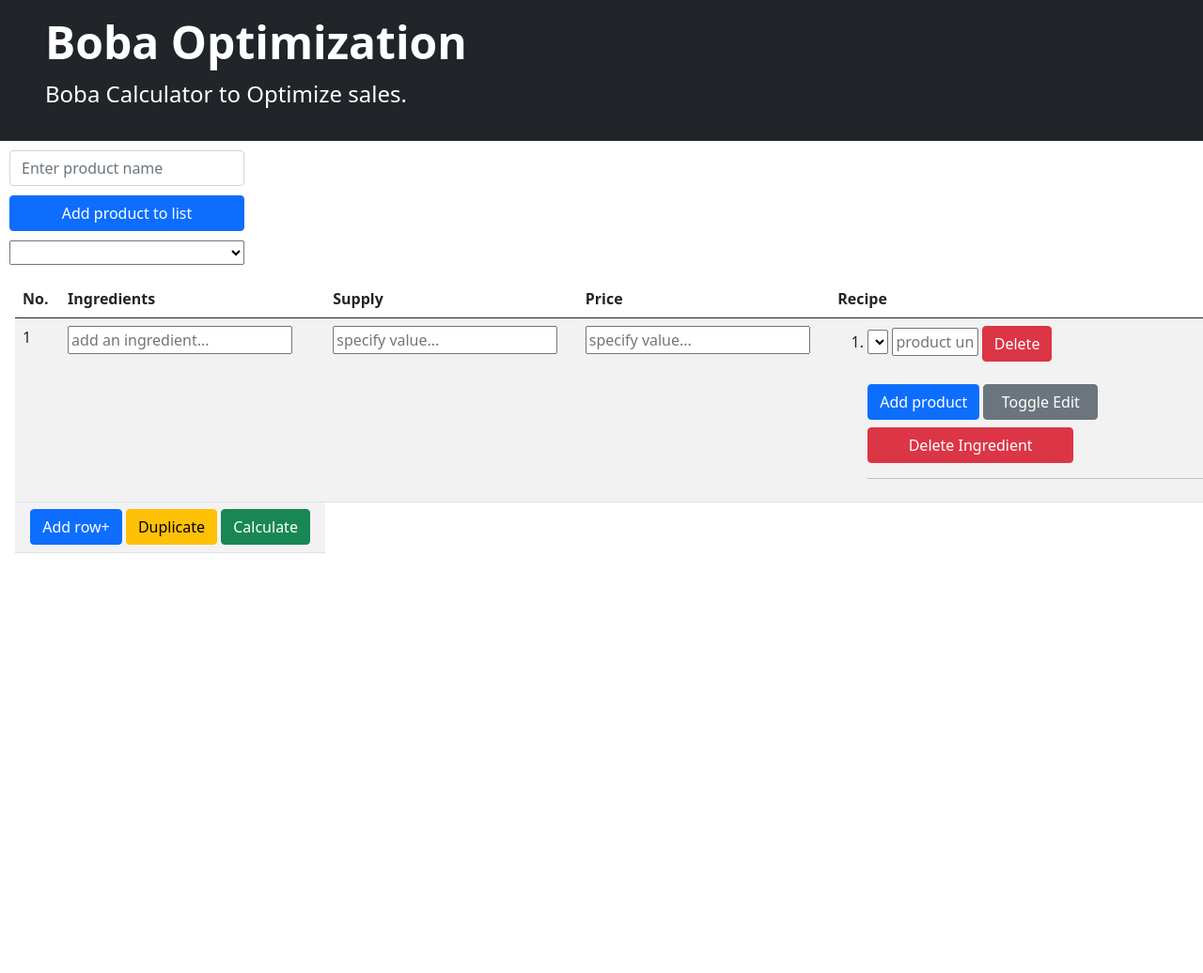
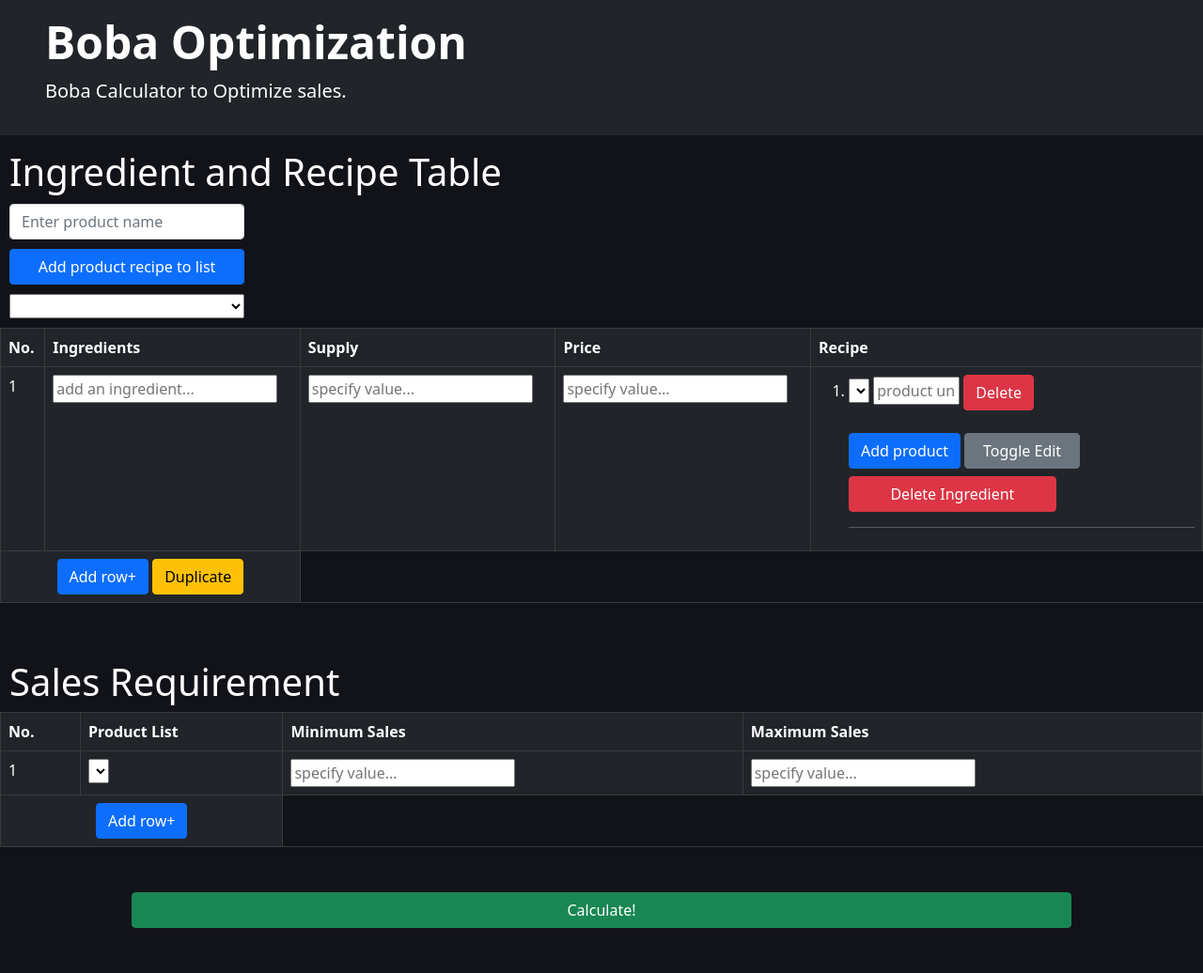
Before and after one commit to AbrahamWG/data_pass, a Flask app: page / in a window 1280 px wide. Shown: the whole page at 94% size. Before the commit the page ends 589 px from the top, so only its background shows below. Run offline with Flask 2, Linux system fonts and the light colour scheme; lists and menus that the app fills with data are empty.

Commit message:
update score requirement

```diff
--- a/app.py
+++ b/app.py
@@ -1,3 +1,7 @@
+import numpy as np
+import pandas as pd
+from scipy.optimize import linprog
+from pandas.io.stata import StataMissingValue
 from flask import Flask, render_template, request
 
 app = Flask(__name__, template_folder='template')
@@ -8,10 +12,31 @@ def index():
 
 @app.route('/', methods=['POST'])
 def get_value():
+    #ambil data ingredient, unit cost dan supply
+    #Pi = unit cost -> total price dibagi supply yang ada, Ai = total supply
+    data_inventory = {
+        'Bahan': request.form.getlist['ingredient[]'],
+        'Ai': request.form.getlist['supply[]'],
+        'Pi': request.form.getlist['price[] // supply[]']
+        }
 
-    print('listnya', request.form.getlist('ingredient[]'))
-    print('value pertamanya', request.form.getlist('ingredient[]'))
-    return render_template('pass.html')
+    #assign tiap option value dari product recipe list pada satu variable
+    data_recipe = {
+
+    }
+
+    #assign tiap product pada score min dan max nya masing-masing
+    data_score_requirement = {
+        'Minimum' : request.form.getlist['minimum[]'],
+        'Maximum' : request.form.getlist['maximum[]'],
+    }
+
+
+
+
+
+
+    return '''<h1>The data value is: {}</h1>'''.format(data_inventory)
 
 if __name__ == "__main__":
     app.run()
--- a/static/main.js
+++ b/static/main.js
@@ -3,8 +3,11 @@ const addButton = document.getElementById('add-button');
 const duplicate = document.getElementById('dup-button');
 const addProductToListButton = document.getElementById('add-product-to-list-button');
 const dataTable = document.getElementById('data-table');
+const scoreRows = document.getElementsByClassName('score-rows');
+const addButtonScore = document.getElementById('add-button-score');
 
 let currentRows = 2;
+let currentRowsScore =2;
 const productNames = [];
 
 function toggleInputDisabled(){
@@ -217,6 +220,39 @@ Array.from(deleteIngredientButtons).forEach(button => {
   button.onclick = deleteIngredientRow;
 })
 
+addButtonScore.onclick = function(){
+  const template = `
+  <tr id='ingredient-score-${currentRowsScore}'>
+    <td>${currentRowsScore}</td>
+    <td>
+      <select name='ingredientProductName[ingredient-1]'>
+
+      </select>
+    </td>
+    <td>
+        <input type='number' name='minimum[]' placeholder='specify value...'/>
+    </td>
+    <td>
+        <input type='number' name='maximum[]'' placeholder='specify value...'/>
+    </td>
+  </tr>
+
+  <tr id='empty-row-score'></tr>
+  `;
+  currentRowsScore += 1;
+  const currentEmptyRowScore = document.getElementById('empty-row-score');
+  currentEmptyRowScore.outerHTML = template;
+
+  const mySelect = this.parentElement.parentElement.previousElementSibling.previousElementSibling.querySelector('select');
+  for(var i  =0 ; i<  productNames.length; i++){
+    const currentOption = document.createElement('option');
+    currentOption.value = productNames[i];
+    currentOption.textContent = productNames[i];
+    mySelect.appendChild(currentOption);
+  }
+
+}
+
 
 
 // ========= SEND DATA TO PYTHON ============
--- a/template/index.html
+++ b/template/index.html
@@ -8,6 +8,11 @@
         <link href="https://cdn.jsdelivr.net/npm/bootstrap@5.0.2/dist/css/bootstrap.min.css" rel="stylesheet" integrity="sha384-EVSTQN3/azprG1Anm3QDgpJLIm9Nao0Yz1ztcQTwFspd3yD65VohhpuuCOmLASjC" crossorigin="anonymous">
     </head>
     <body>
+        <style>
+            body {
+                background-color: rgba(18, 19, 25, 1);
+            }
+        </style>
         <!-- <form name="passdata" action="." method="POST">
             <label>Ingredients</label>
             <input type="text" name="Ingredients">
@@ -19,18 +24,21 @@
         </form> -->
         <div class="container-fluid py-3 px-5 bg-dark text-white">
             <h1 class="display-5 fw-bold">Boba Optimization</h1>
-            <p class="col-md-8 fs-4">Boba Calculator to Optimize sales.</p>
+            <p class="col-md-8 fs-5">Boba Calculator to Optimize sales.</p>
         </div>
         <div style='padding-left: 10px'>
+            <h1 class="col-md-8 fs-bold text-lg-start" style="color:white; margin-top: 15px;">Ingredient and Recipe Table</h1>
             <input type='text' id='product-name' placeholder='Enter product name' class='form-control' style='width: 250px; margin-top: 10px'/>
-            <button type="button" id='add-product-to-list-button' class="btn btn-primary" style='width: 250px; margin-top: 10px'>Add product to list</button>
-            <select style='display: block; width: 250px; margin-top: 10px'>
+            <button type="button"  id='add-product-to-list-button' class="btn btn-primary" style='width: 250px; margin-top: 10px'>Add product recipe to list</button>
+
+            <select style='display: block; width: 250px; margin-top: 10px; margin-bottom: 10px;'>
                 <option value="" disabled></option>
             </select>
         </div>
 
         <form id='data-table'>
-            <table class="table table-striped m-3">
+
+            <table class="table table-bordered table-dark">
                 <thead>
                     <tr>
                         <th>No.</th>
@@ -38,7 +46,6 @@
                         <th>Supply</th>
                         <th>Price</th>
                         <th>Recipe</th>
-
                     </tr>
                 </thead>
                 <tbody>
@@ -61,7 +68,7 @@
                                         <select name='ingredientProductName[ingredient-1]'>
 
                                         </select>
-                                        <input class='col-sm-3' type='text' name='ingredient1ProductUnit[ingredient-1]' placeholder='product unit...'/>
+                                        <input class='col-sm-3' type='text' name='ingredientProductUnit[ingredient-1]' placeholder='product unit...'/>
                                         <button type='button' class='btn btn-danger btn-delete-product'>Delete</button>
                                     </li>
                                     <div id='empty-recipe-row'></div>
@@ -82,12 +89,51 @@
                         <td colspan="2" class='text-center'>
                             <button id='add-button' type="button" class="btn btn-primary">Add row+</button>
                             <button id='dup-button' type="button" class="btn btn-warning">Duplicate</button>
-                            <button id='cal-button' type="submit" class="btn btn-success">Calculate</button>
-
                         </td>
                     </tr>
                 </tbody>
             </table>
+            <table class="table table-bordered table-dark">
+                <h1 class="col-md-8 fs-bold" style="color:white; margin-top: 60px; padding-left: 10px;">Sales Requirement</h1>
+                <thead>
+                    <tr>
+                        <th>No.</th>
+                        <th>Product List</th>
+                        <th>Minimum Sales</th>
+                        <th>Maximum Sales</th>
+                    </tr>
+                </thead>
+                <tbody>
+                    <div class="score_rows">
+                        <tr id='ingredient-score-1'>
+                            <td id='row-1-score'>1</td>
+                            <td>
+                                <select name='ingredientProductName[ingredient-1]'>
+
+                                </select>
+                            </td>
+                            <td>
+                                <input type='number' name='minimum[]' placeholder='specify value...'/>
+                            </td>
+                            <td>
+                                <input type='number' name='maximum[]'' placeholder='specify value...'/>
+                            </td>
+                        </tr>
+
+                        <tr id='empty-row-score'></tr>
+
+                        <tr>
+                            <td colspan="2" class='text-center'>
+                                <button id='add-button-score' type="button" class="btn btn-primary">Add row+</button>
+                            </td>
+                        </tr>
+                    </div>
+                </tbody>
+            </table>
+
+            <div class="d-grid gap-2 col-4 mx-auto my-5" style="width: 1000px;">
+                <button class="btn btn-success" id='cal_button' type="submit">Calculate!</button>
+            </div>
         </form>
 
         <script src="{{url_for('static', filename='main.js')}}"/>
```
